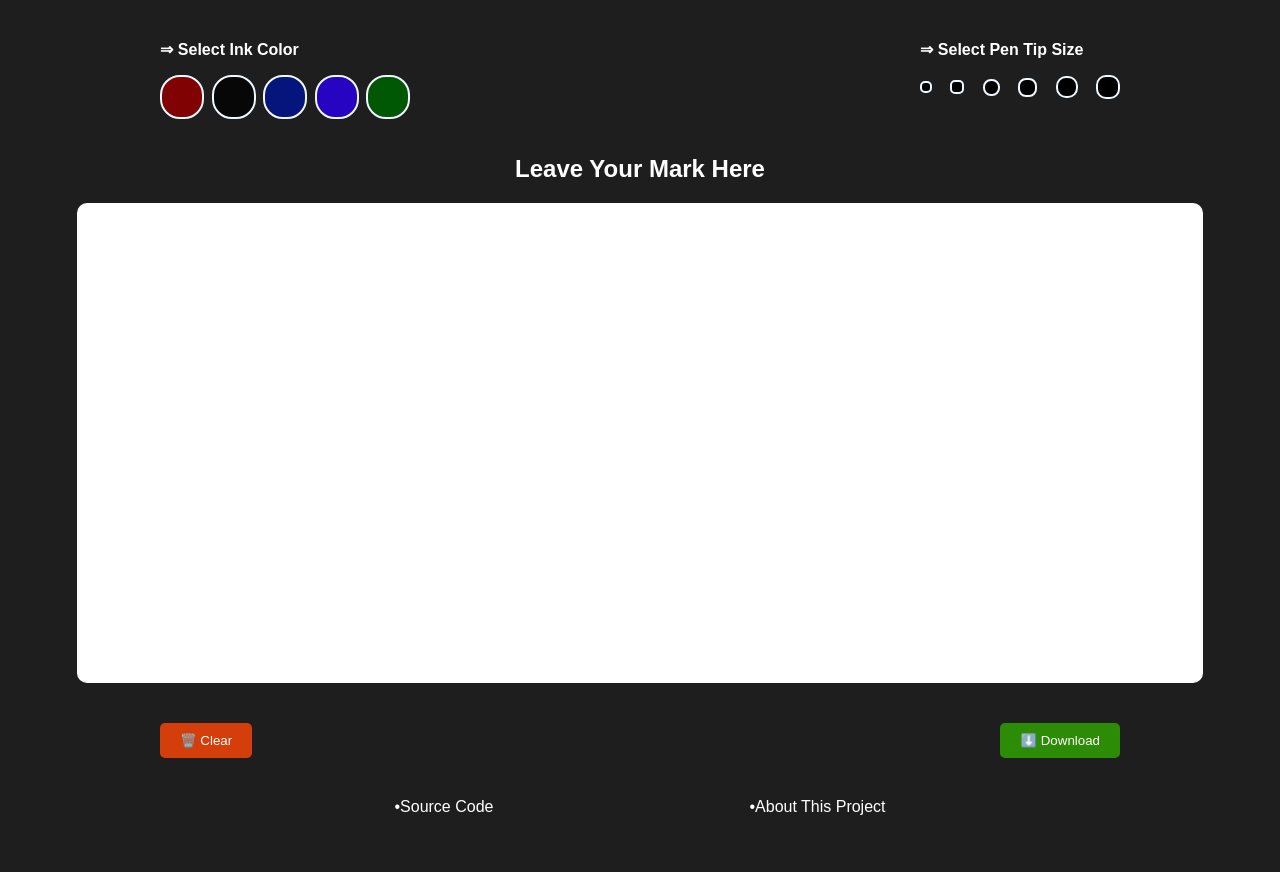
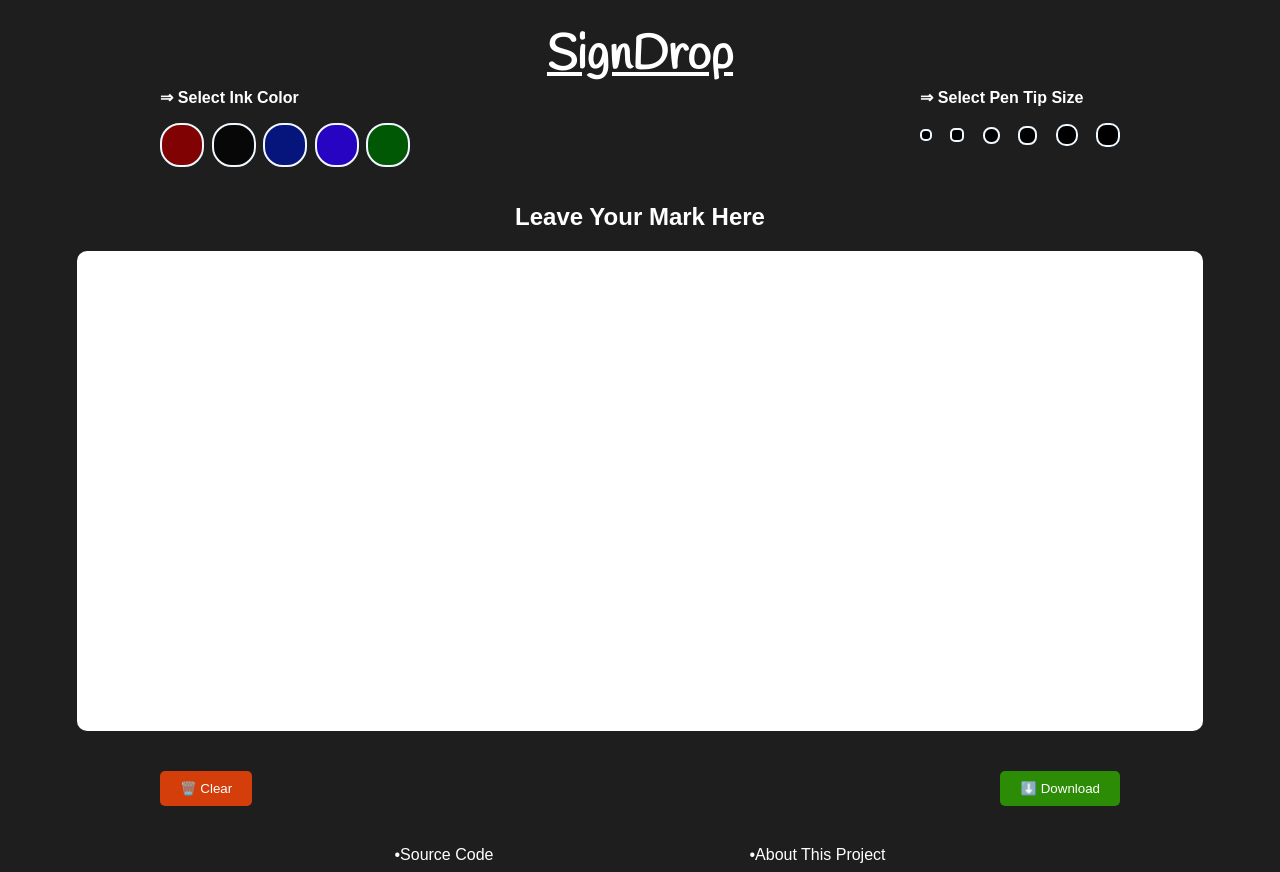
Before and after one commit to Mavricx/SignDrop, a plain HTML site: page index.html in a window 1280 px wide. Before the commit the page ends 824 px from the top, so only its background shows below. Drawn offline with Linux system fonts and the light colour scheme.

Commit message:
did some ui improvisation

```diff
--- a/index.html
+++ b/index.html
@@ -6,8 +6,12 @@
     <link rel="icon" type="image/x-icon" href="/images/pencil.png" />
     <title>SignDrop</title>
     <link rel="stylesheet" href="style.css" />
+    <style>
+      @import url('https://fonts.googleapis.com/css2?family=Handlee&display=swap');
+      </style>
   </head>
   <body>
+    <nav>SignDrop</nav>
     <div class="tools">
       <div class="colors">
         <div id="text">&#8658; Select Ink Color</div>
--- a/style.css
+++ b/style.css
@@ -5,7 +5,7 @@
   justify-content: center;
   align-items: center;
   font-family: Arial, Helvetica, sans-serif;
-  margin-top: 5vh;
+  margin-top: 3vh;
   color: white;
 }
 .tools {
@@ -75,7 +75,7 @@
 }
 
 .color:hover {
-  box-shadow: 5px 6px 5px  white ;
+  box-shadow: 5px 6px 5px white;
 }
 
 #tipScale {
@@ -93,7 +93,7 @@
   border: 2px solid aliceblue;
 }
 #point:hover {
-  box-shadow: 4px 3px 3px  white ;
+  box-shadow: 4px 3px 3px white;
 }
 .tip1px {
   height: 8px;
@@ -136,3 +136,9 @@
   margin-left: 10vw;
   margin-right: 10vw;
 }
+nav {
+  font-family: "Handlee", cursive;
+  font-weight: 900;
+  font-size: 3em;
+  text-decoration: underline;
+}
```
